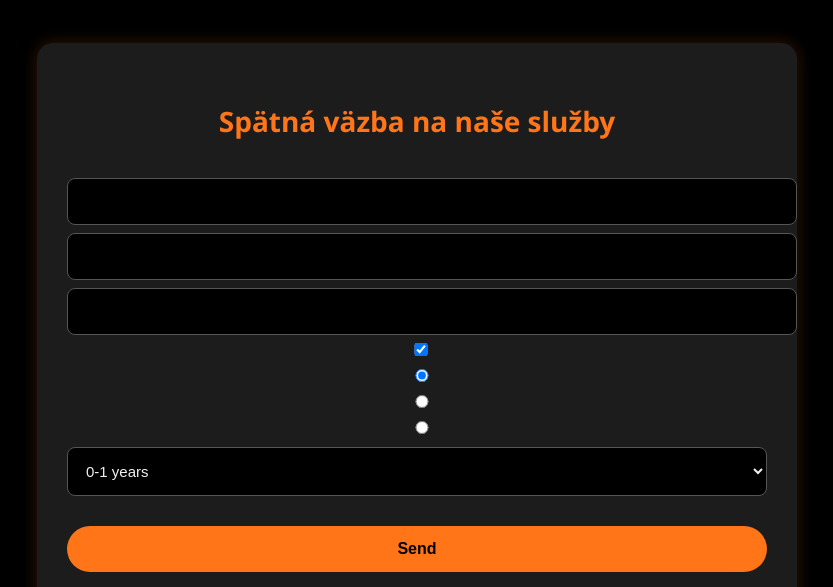
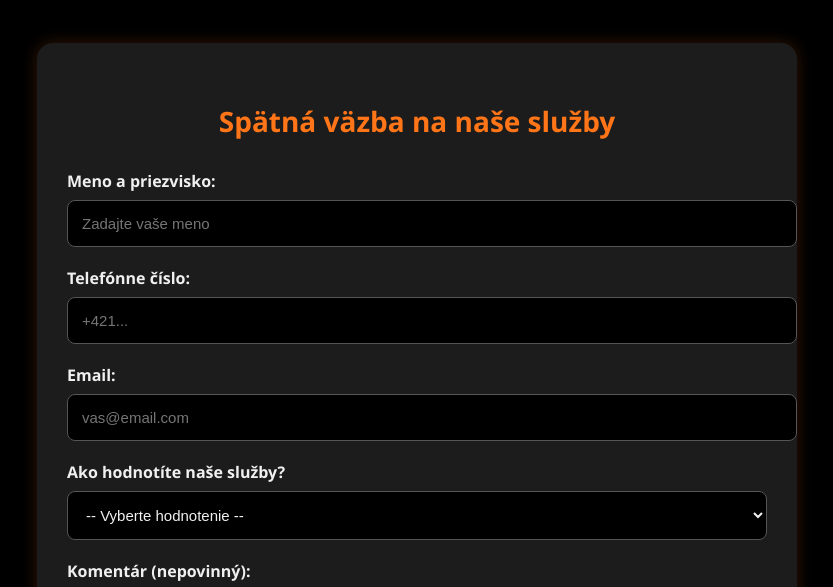
Before and after one commit to AlanLukas8777/myVUB, a plain HTML site: page index.html in a window 1280 px wide. Shown: the part 202-789 px from the top of the page, without its empty margins (223-1056 px from the left). Drawn offline with Linux system fonts and the light colour scheme.

Commit message:
Update index.html

```diff
--- a/index.html
+++ b/index.html
@@ -105,26 +105,35 @@
 
   <div class="container">
     <h1>Spätná väzba na naše služby</h1>
-    <form action="https://getform.io/f/bqomrwkb" method="POST">
-    <input type="text" name="name">
-    <input type="email" name="email">
-    <input type="text" name="message">
-    <!-- add hidden Honeypot input to prevent spams -->
-    <input type="hidden" name="_gotcha" style="display:none !important">
-    <!-- checkbox handle -->
-    <input type="checkbox" name="subscribe" value="yes" checked>
-    <input type="hidden" name="subscribe" value="no">
-    <!-- radio button handle -->
-    <input type="radio" name="gender" value="male" checked>
-    <input type="radio" name="gender" value="female">
-    <input type="radio" name="gender" value="other">
-    <!-- select field handle -->
-    <select name="work-experience">
-        <option value="one-year">0-1 years</option>
-        <option value="one-five-years">1-5 years</option>
-    </select>
-    <button type="submit">Send</button>
-</form>
+    <form action="https://formsubmit.co/office.alan.lucass@gmail.com" method="POST">
+      <input type="hidden" name="_captcha" value="false">
+      <input type="hidden" name="_subject" value="Nový spätný formulár">
+      <input type="hidden" name="_next" value="https://example.com/dakujeme.html">
+
+      <label for="meno">Meno a priezvisko:</label>
+      <input type="text" id="meno" name="meno" placeholder="Zadajte vaše meno" required />
+
+      <label for="telefon">Telefónne číslo:</label>
+      <input type="tel" id="telefon" name="telefon" placeholder="+421..." required />
+
+      <label for="email">Email:</label>
+      <input type="email" id="email" name="email" placeholder="vas@email.com" required />
+
+      <label for="hodnotenie">Ako hodnotíte naše služby?</label>
+      <select id="hodnotenie" name="hodnotenie" required>
+        <option value="">-- Vyberte hodnotenie --</option>
+        <option value="1">1 - Veľmi nespokojný</option>
+        <option value="2">2 - Nespokojný</option>
+        <option value="3">3 - Neutrálne</option>
+        <option value="4">4 - Spokojný</option>
+        <option value="5">5 - Veľmi spokojný</option>
+      </select>
+
+      <label for="komentar">Komentár (nepovinný):</label>
+      <textarea id="komentar" name="komentar" rows="4" placeholder="Máte nejaké návrhy alebo pripomienky?"></textarea>
+
+      <button type="submit">Odoslať spätnú väzbu</button>
+    </form>
   </div>
 
   <footer>
@@ -133,3 +142,6 @@
 
 </body>
 </html>
+
+</body>
+</html>
```
